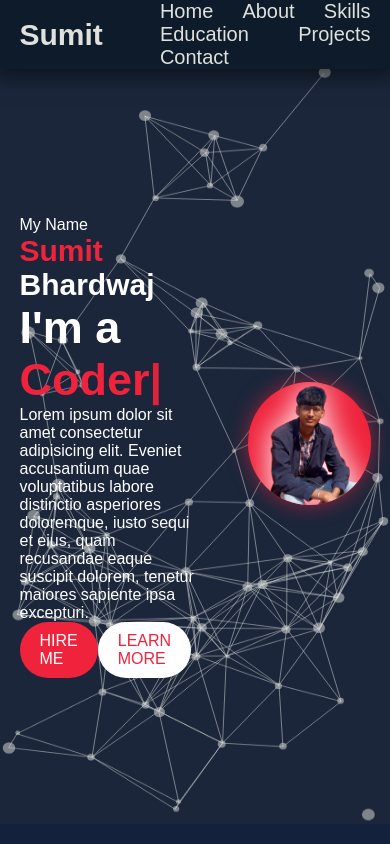
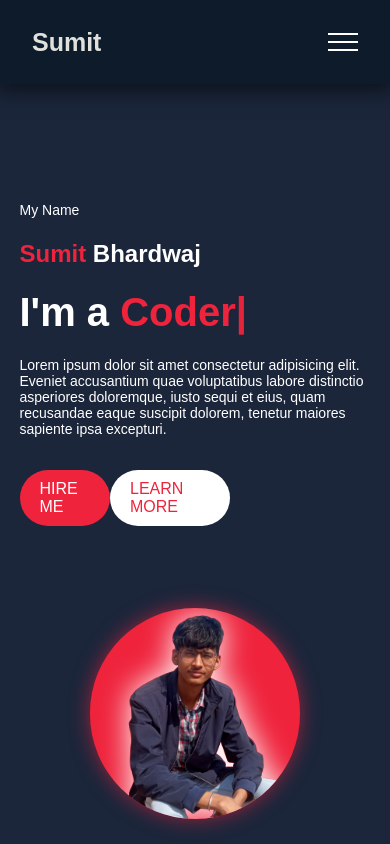
Before and after one commit to Azeebcoder/Sumit-portfolio, a plain HTML site: page index.html in a window 390 px wide. Drawn offline with nearby package versions, Linux system fonts and the light colour scheme; a web font is replaced by a local one.

Commit message:
added responsiveness

```diff
--- a/index.html
+++ b/index.html
@@ -19,10 +19,13 @@
       referrerpolicy="no-referrer"
     />
     <link rel="stylesheet" href="style.css" />
+    <link rel="stylesheet" href="responsive/responsive.css">
   </head>
   <body>
-    <nav>
-      <div class="nav container">
+
+
+    <!-- ----------------------nav-bar------------------- -->
+    <nav class="nav container">
         <div class="left-nav">
           <div class="logo">Sumit</div>
         </div>
@@ -36,14 +39,15 @@
             <li><a href="#contact">Contact</a></li>
           </ul>
         </div>
-      </div>
+        <div class="menu">
+          <div class="line1"></div>
+          <div class="line2"></div>
+          <div class="line3"></div>
+        </div>
     </nav>
-    <div style="width: 100%; height: 4rem;"></div>
 
     <!-- -----------Hero section------------ -->
-    <div class="background"></div>
-    <canvas id="canvas"></canvas>
-    <header class="content" id="home">
+    <header class="content section2" id="home" >
       <div class="container image-content-section">
         <div class="hero-left-content">
           <p>My Name</p>
@@ -193,7 +197,7 @@
           <input type="text" placeholder="Name" class="animation animation-right">
           <input type="email" placeholder="Email" class="animation animation-right">
           <textarea placeholder="Message" rows="4" class="animation animation-right" ></textarea>
-          <a href="#" class="btn btn-white animation animation-left">Send Message</a>
+          <a href="#" class="btn btn-white animation animation-left">Send Message &nbsp<i class="fa-solid fa-paper-plane"></i></a>
         </div>
       </div>
     </section>
@@ -226,7 +230,7 @@
               <li class="animation animation-left"><a href="#"><i class="fa-solid fa-envelope"></i>&nbsp &nbsp djadamnoob9568@gmail.com</a></li>
               <li class="animation animation-left"><a href="#"><i class="fa-solid fa-map-location-dot"></i>&nbsp &nbsp Shahpur baroli,Baghpat</a></li>
             </ul>
-            <ul class="about-links animation animation-left" >
+            <ul class="about-links footer-box-links animation animation-left" >
               <li><a href="#"><i class="fa-brands fa-facebook"></i></a></li>
               <li><a href="https://www.instagram.com/its_sumit_bhardwaj_007/" target="_blank "><i class="fa-brands fa-instagram"></i></a></li>
               <li><a href="https://github.com/Azeebcoder" target="_blank"><i class="fa-brands fa-github"></i></a></li>
--- a/script.js
+++ b/script.js
@@ -1,109 +1,22 @@
-const canvas = document.getElementById('canvas');
-const ctx = canvas.getContext('2d');
+function navlinks_mobile() {
+    let menubtn = document.querySelector(".menu");
+    let linkbtns = document.querySelector(".right-nav");
+    let links = document.querySelectorAll(".right-nav ul li a");
+    console.log(links);
 
-let circles = [];
-const CIRCLE_COUNT = 70; // Constant for the number of circles
-const FADE_DURATION = 2000; // Duration for fade-in effect (in milliseconds)
-const CONNECTION_DISTANCE = 110; // Max distance to connect circles
+    menubtn.addEventListener("click", () => {
+        menubtn.classList.toggle("toggle");
+        linkbtns.classList.toggle("nav-show");
+        links.forEach((link, index) => {
+            link.style.animation = 'none';
+            setTimeout(() => {
+                link.style.animation = `navlinksfade 0.5s ease forwards ${index / 7}s`;
+            }, 0);
+        });
+    })
 
-// Resize canvas to match its parent container dimensions
-function resizeCanvas() {
-    const parent = canvas.parentElement;
-    canvas.width = parent.clientWidth;
-    canvas.height = parent.clientHeight;
 }
-
-resizeCanvas();
-window.addEventListener('resize', resizeCanvas);
-
-// Function to create circles
-function createCircles() {
-    for (let i = 0; i < CIRCLE_COUNT; i++) {
-        circles.push({
-            x: Math.random() * canvas.width,
-            y: Math.random() * canvas.height,
-            radius: Math.random() * 5 + 2,
-            angle: Math.random() * Math.PI * 2,
-            speed: Math.random() * 1 + 0.5,
-            creationTime: Date.now()
-        });
-    }
-}
-
-// Function to draw circles
-function drawCircles() {
-    ctx.clearRect(0, 0, canvas.width, canvas.height);
-
-    circles.forEach(circle => {
-        const elapsed = Date.now() - circle.creationTime;
-        const alpha = Math.min(elapsed / FADE_DURATION, 1);
-
-        ctx.beginPath();
-        ctx.arc(circle.x, circle.y, circle.radius, 0, Math.PI * 2);
-        ctx.fillStyle = `rgba(224, 225, 221, ${alpha * 0.5})`;
-        ctx.fill();
-
-        updateCirclePosition(circle);
-    });
-
-    connectCircles();
-}
-
-// Update the position of the circle
-function updateCirclePosition(circle) {
-    circle.x += Math.cos(circle.angle) * circle.speed;
-    circle.y += Math.sin(circle.angle) * circle.speed;
-
-    if (circle.x + circle.radius > canvas.width) {
-        circle.x = canvas.width - circle.radius;
-        circle.angle = Math.PI - circle.angle;
-    } else if (circle.x - circle.radius < 0) {
-        circle.x = circle.radius;
-        circle.angle = Math.PI - circle.angle;
-    }
-
-    if (circle.y + circle.radius > canvas.height) {
-        circle.y = canvas.height - circle.radius;
-        circle.angle = -circle.angle;
-    } else if (circle.y - circle.radius < 0) {
-        circle.y = circle.radius;
-        circle.angle = -circle.angle;
-    }
-}
-
-// Function to connect circles
-function connectCircles() {
-    ctx.lineWidth = 1;
-
-    for (let i = 0; i < circles.length; i++) {
-        for (let j = i + 1; j < circles.length; j++) {
-            const dist = Math.hypot(circles[i].x - circles[j].x, circles[i].y - circles[j].y);
-            const alphaI = Math.min((Date.now() - circles[i].creationTime) / FADE_DURATION, 1);
-            const alphaJ = Math.min((Date.now() - circles[j].creationTime) / FADE_DURATION, 1);
-            const minAlpha = Math.min(alphaI, alphaJ);
-
-            const lineAlpha = (dist < CONNECTION_DISTANCE) ? minAlpha * 0.5 : 0;
-
-            if (lineAlpha > 0) {
-                ctx.strokeStyle = `rgba(224, 225, 221, ${lineAlpha})`;
-                ctx.beginPath();
-                ctx.moveTo(circles[i].x, circles[i].y);
-                ctx.lineTo(circles[j].x, circles[j].y);
-                ctx.stroke();
-            }
-        }
-    }
-}
-
-// Animation loop
-function animate() {
-    drawCircles();
-    requestAnimationFrame(animate);
-}
-
-createCircles();
-animate();
-
+navlinks_mobile();
 
 // Typing animation for skills
 let typed = new Typed("#skills-changing", {
@@ -160,7 +73,7 @@ window.addEventListener("load", async () => {
 
         // Show only the first 4 projects initially
         displayProjects(allProjects.slice(0, 3));
-        displayskills(allskills.slice(0,4));
+        displayskills(allskills.slice(0, 4));
     } catch (error) {
         showError(projectcontainer, 'Failed to load projects.');
         console.error('Error fetching JSON:', error);
@@ -173,29 +86,29 @@ projectbtn.addEventListener("click", () => {
         displayProjects(allProjects.slice(3)); // Show all projects when button is clicked
         projectbtn.innerHTML = 'Hide Projects \u00A0 <i class="fa-solid fa-eye-slash"></i>'; // Change button text
         flag = false;
-    } else{
+    } else {
         projectcontainer.innerHTML = '';
-        displayProjects(allProjects.slice(0,3));
+        displayProjects(allProjects.slice(0, 3));
         projectbtn.innerHTML = 'Show Projects \u00A0 <i class="fa-solid fa-eye"></i>'; // Change button text
         flag = true;
     }
 });
-flag = true;
+let flag1 = true;
 skillbtn.addEventListener("click", () => {
-    if (allskills.length > 4 && flag) {
+    if (allskills.length > 4 && flag1) {
         displayskills(allskills.slice(4)); // Show all projects when button is clicked
         skillbtn.innerHTML = 'Hide skills \u00A0 <i class="fa-solid fa-eye-slash"></i>'; // Change button text
-        flag = false;
-    } else{
+        flag1 = false;
+    } else {
         skillscontainer.innerHTML = '';
-        displayskills(allskills.slice(0,4));
+        displayskills(allskills.slice(0, 4));
         skillbtn.innerHTML = 'Show Skills \u00A0 <i class="fa-solid fa-eye"></i>';
-        flag = true;
+        flag1 = true;
     }
 
 });
 
-function displayskills(skills){
+function displayskills(skills) {
     skills.forEach(skill => {
         const card = createskillcard(skill);
         skillscontainer.appendChild(card);
@@ -224,7 +137,7 @@ async function fetchData(url) {
     return await response.json();
 }
 
-function createskillcard(item){
+function createskillcard(item) {
     const card = document.createElement('div');
     card.classList.add("skill-box", "animation", "animation-bottom");
 
--- a/style.css
+++ b/style.css
@@ -35,7 +35,7 @@ body::-webkit-scrollbar {
     width: 4px;
 }
 body::-webkit-scrollbar-track {
-    background:  transparent;
+    background:  var(--background-color);
     border-radius: 10px;
 }
 body::-webkit-scrollbar-thumb {
@@ -53,13 +53,13 @@ li {
 span {
     color: var(--text-hover-color);
 }
-h2 {
-    font-size: 30px;
+h1 {
+    font-size: 45px;
     font-weight: 900;
     color: var(--white-color);
 }
-h1 {
-    font-size: 45px;
+h2 {
+    font-size: 30px;
     font-weight: 900;
     color: var(--white-color);
 }
@@ -142,10 +142,6 @@ textarea{
     gap: 4rem;
 }
 
-.in-view {
-    opacity: 1; /* Fade in */
-    transform: translateY(0); /* Slide up */
-}
 .boxes {
     width: 100%;
     display: grid;
@@ -153,23 +149,18 @@ textarea{
     row-gap: 2rem;
 }
 /* -----------------navbar--------------- */
-
-nav {
-    background-color: var(--background-color);
-    display: flex;
-    overflow: hidden;
-    align-items: center;
-    min-height: 4rem;
+.nav {
+    width: 100%;
+    min-height: 10vh;
     position: fixed;
     top: 0;
-    width: 100%;
-    z-index: 10;
+    background-color: var(--background-color);
     box-shadow: 0 3px 20px 4px rgba(0, 0, 0, 0.541);
-}
-.nav {
     display: flex;
     justify-content: space-between;
-    height: 100%;
+    align-items: center;
+    z-index: 1;
+    padding: 0 4rem;
 }
 .left-nav {
     width: 30%;
@@ -189,6 +180,9 @@ nav {
     width: 60%;
     display: flex;
     align-items: center;
+    height: 100%;
+
+    transition: .3s;
 }
 .right-nav ul {
     width: 100%;
@@ -196,11 +190,12 @@ nav {
     flex-wrap: wrap;
     justify-content: space-between;
 }
+
 .right-nav ul li a {
     font-size: 20px;
     font-weight: 400;
     position: relative;
-    transition: .4s;
+    transition: .1s;
 }
 .right-nav ul li a:hover {
     color: var(--text-hover-color);
@@ -220,31 +215,52 @@ nav {
     width: 100%;
 }
 
+.menu{
+    display: none;
+}
+
+.menu div{
+    width: 30px;
+    height: 2px;
+    margin: 6px 0;
+    background-color: white;
+    transition: .2s;
+}
+
+.nav-show{
+    transform: translateX(0);
+}
+
+.toggle .line1{
+    transform: rotate(45deg) translate(5px,3px);
+}
+.toggle .line2{
+    opacity: 0;
+}
+.toggle .line3{
+    transform: rotate(-45deg) translate(8px,-6px);
+}
+
+@keyframes navlinksfade {
+    from {
+        opacity: 0;
+        transform: translateX(50px);
+    }
+    to {
+        opacity: 1;
+        transform: translateX(0);
+    }
+}
+
 
 /* ------------------hero section------------------ */
+#home{
+    min-height: 100vh;
+}
 
-.background {
-    height: 90%;
-    width: 100%;
-    z-index: -11;
-    position: absolute;
-    background-color: var(--background-light-dark-color);
-}
-#canvas {
-    position: absolute;
-    top: 4rem;
-    left: 0;
-    width: 100%;
-    height: 90%;
-    z-index: -1;
-}
-.content {
-    z-index: 1;
-    width: 100%;
-    height: 90%;
-}
 .image-content-section {
     height: 100%;
+    padding-top: 10vh;
     display: flex;
     justify-content: space-between;
     align-items: center;
@@ -317,10 +333,6 @@ nav {
     transform: translateY(0);
 }
 
-.about-me {
-    padding: 5rem;
-    height: auto;
-}
 .about-me-image {
     width: 30%;
 }
@@ -477,7 +489,7 @@ nav {
     flex-direction: column;
     row-gap: 1rem;
     opacity: 1;
-    transform: translateY(77%);
+    transform: translateY(79%);
     transition: .3s;
 }
 .project-content:hover .project-box-content{
```
